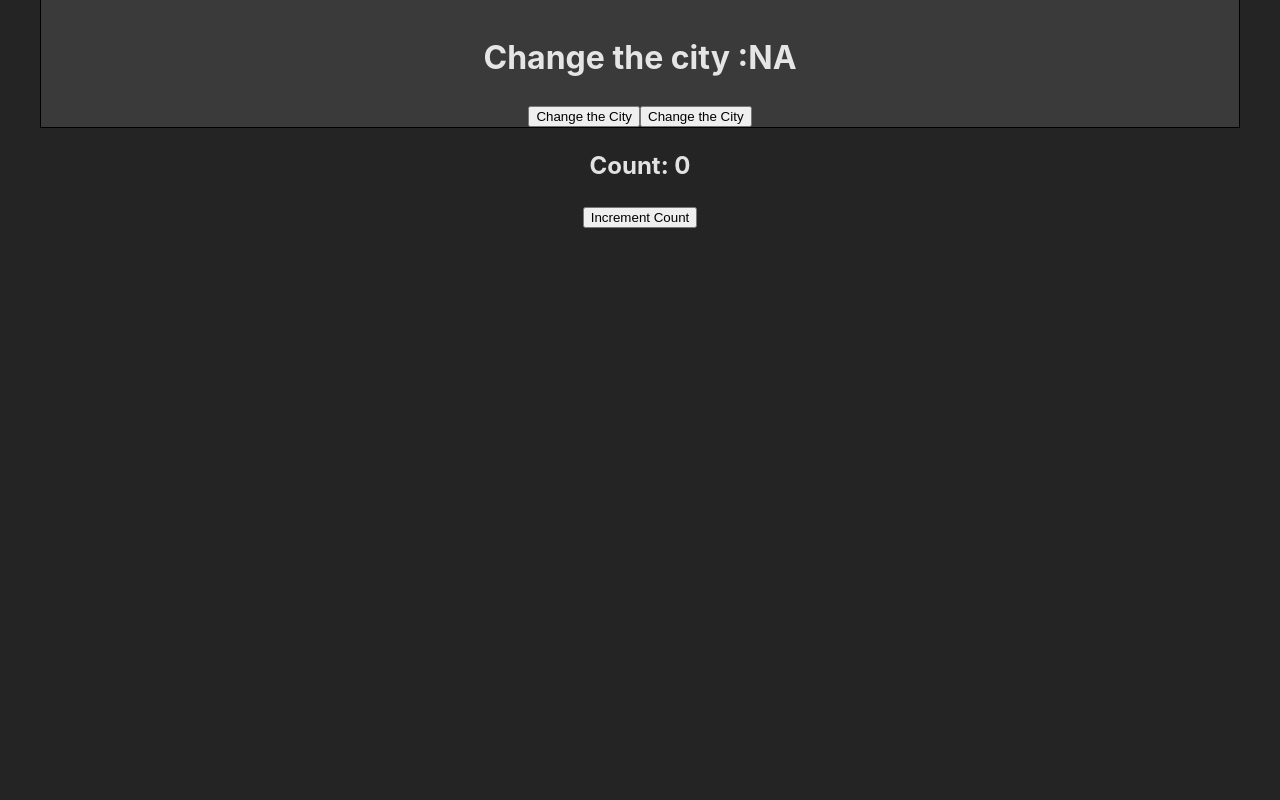
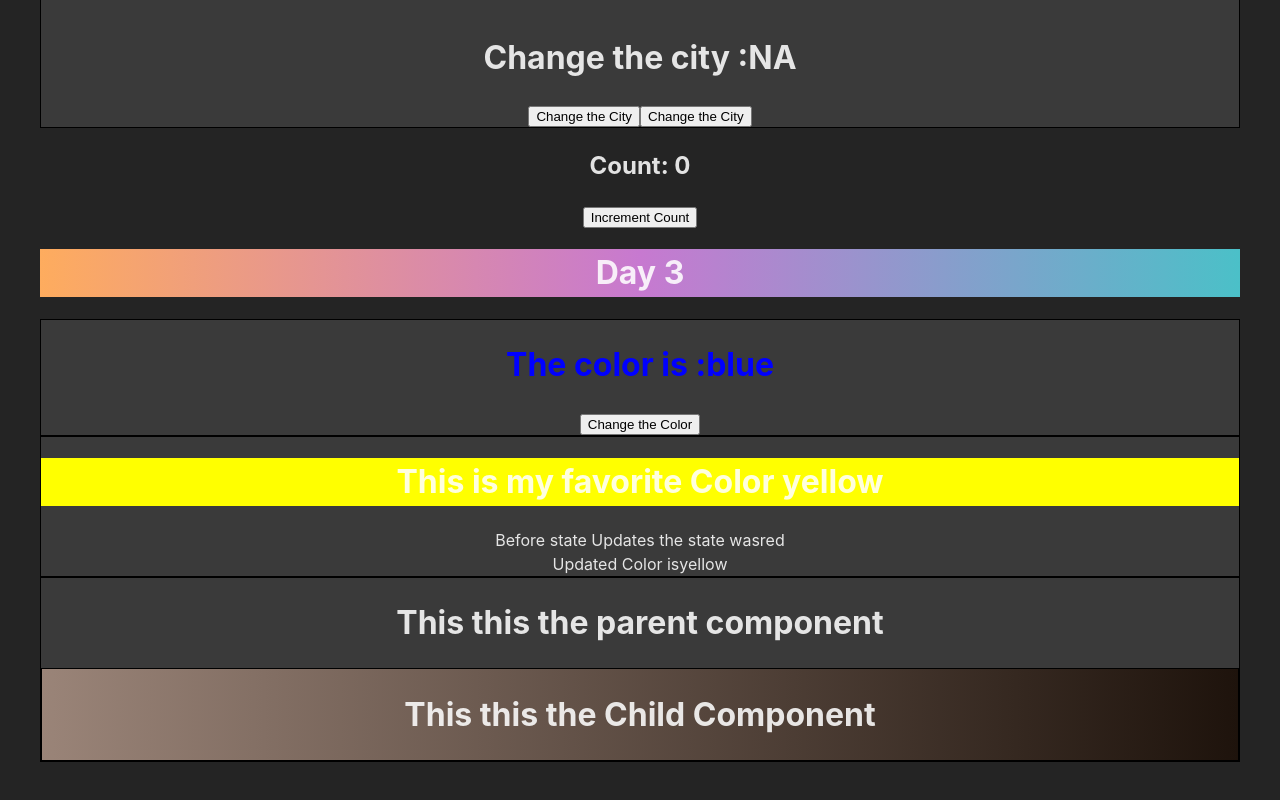
Before and after one commit to iambharatchavhan/MentorIntern, a React (Vite) app in the folder mentorIntern/: page / in a window 1280 px wide. Shown: the part 900-1700 px from the top of the page. Before the commit the page ends 1168 px from the top, so only its background shows below. Built offline with nearby package versions, Linux system fonts and the light colour scheme.

Commit message:
Day3 LifeCycle

```diff
--- a/mentorIntern/src/App.jsx
+++ b/mentorIntern/src/App.jsx
@@ -9,7 +9,9 @@ import Day2 from "./componentDay2/classComps/Day2"
 import CounterComponent from './componentDay2/classComps/CountUpdater'
 import StateDemo from './componentDay2/classComps/StatesDemo'
 import MyLifeComponent from './componentDay2/classComps/LifeCycleMethod'
-
+import Day3Demo from './day3/class/day3'
+import LifeCycle3 from './day3/class/LifeCycle3'
+import Parent from './day3/class/Parant'
 
 
 
@@ -29,6 +31,11 @@ function App() {
       {/* <CounterComponent/> */}
       <StateDemo/>
       <MyLifeComponent/>
+      <Day2 day="3"/>
+      <Day3Demo/>
+      <LifeCycle3/>
+      <Parent/>
+
 
 
     </>
--- a/mentorIntern/src/componentDay2/classComps/LifeCycleMethod.jsx
+++ b/mentorIntern/src/componentDay2/classComps/LifeCycleMethod.jsx
@@ -18,6 +18,7 @@ class MyLifeComponent extends Component {
       console.log('Count state has changed');
     }
   }
+
 
   componentWillUnmount() {
     console.log('Component will unmount');
--- /dev/null
+++ b/mentorIntern/src/day3/class/Child.jsx
@@ -0,0 +1,15 @@
+import React, { Component } from "react";
+
+class Child extends Component {
+
+
+  render() {
+    return (
+      <div className="dayTwo">
+       <h1>This this the Child Component</h1>
+      </div>
+    );
+  }
+}
+
+export default Child;
--- /dev/null
+++ b/mentorIntern/src/day3/class/LifeCycle3.jsx
@@ -0,0 +1,46 @@
+import React, { Component } from "react";
+
+class LifeCycle3 extends Component {
+  constructor(props) {
+    super(props);
+    this.state = {
+      favoriteColor: "red",
+    };
+    // implicit object
+  }
+
+  changeColor = () => {
+    this.setState({
+      color: "red",
+    });
+  };
+
+  componentDidMount() {
+    setTimeout(() => {
+      this.setState({ favoriteColor: "yellow" });
+    }, 1000);
+  }
+
+  getSnapshotBeforeUpdate(prevProps, prevState) {
+    document.getElementById("div1").innerHTML =
+      "Before state Updates the state was" + prevState.favoriteColor;
+    return null;
+  }
+
+  componentDidUpdate() {
+    document.getElementById("div2").innerHTML =
+      "Updated Color is" + this.state.favoriteColor;
+  }
+
+  render() {
+    return (
+      <div className="dayOne">
+        <h1 style={{background: this.state.favoriteColor}}>This is my favorite Color {this.state.favoriteColor}</h1>
+        <div id="div1"></div>
+        <div id="div2"></div>
+      </div>
+    );
+  }
+}
+
+export default LifeCycle3;
--- /dev/null
+++ b/mentorIntern/src/day3/class/Parant.jsx
@@ -0,0 +1,18 @@
+import React, { Component } from "react";
+import Child from "./Child";
+
+class Parent extends Component {
+
+
+
+  render() {
+    return (
+      <div className="dayOne">
+       <h1>This this the parent component</h1>
+       <Child/>
+      </div>
+    );
+  }
+}
+
+export default Parent;
--- /dev/null
+++ b/mentorIntern/src/day3/class/day3.jsx
@@ -0,0 +1,33 @@
+import React, { Component } from "react";
+
+class Day3Demo extends Component {
+  constructor(props) {
+    super(props);
+    this.state = {
+      color: "blue",
+    };
+    // implicit object
+  }
+
+  changeColor = () => {
+    this.setState({
+      color: "red",
+    });
+  };
+
+  shouldComponentUpdate() {
+    return true;
+  }
+
+
+  render() {
+    return (
+      <div className="dayOne">
+        <h1 style={{color:this.state.color}}>The color is :{this.state.color}</h1>
+        <button onClick={this.changeColor}>Change the Color</button>
+      </div>
+    );
+  }
+}
+
+export default Day3Demo;
```
Also changed, not shown: mentorIntern/src/day3/fun/Day3Fun.jsx (added, +9 -0 lines).
